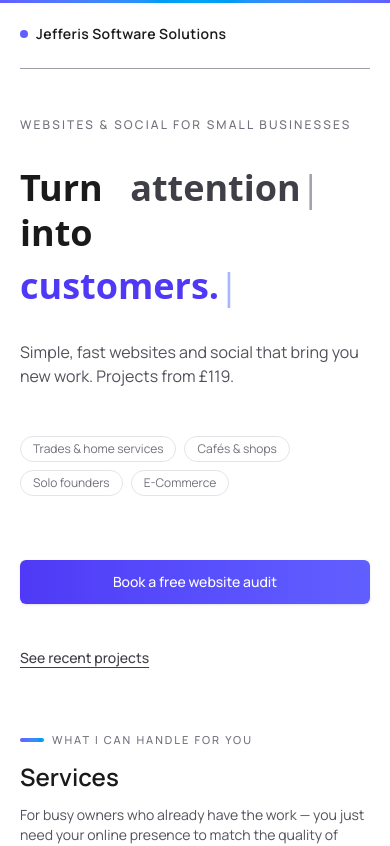
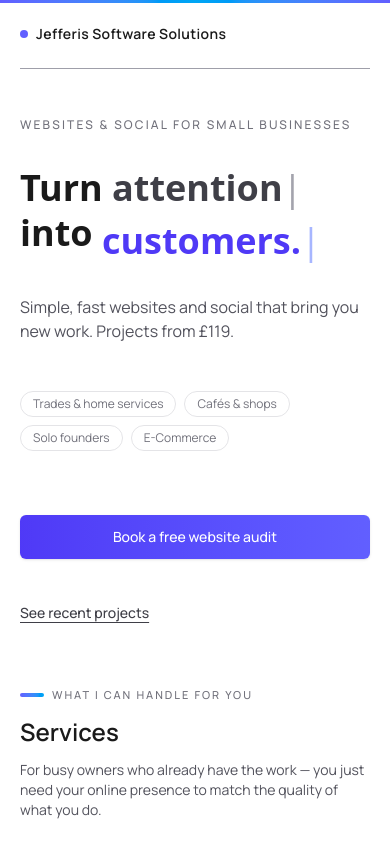
Before and after one commit to finnjefferis/jss, a Next.js app: page / in a window 390 px wide. Shown: the top 846 px of the page. Built offline with nearby package versions, Linux system fonts and the light colour scheme.

Commit message:
updated character space width for mobile

```diff
--- a/src/app/page.tsx
+++ b/src/app/page.tsx
@@ -365,7 +365,7 @@ export  function HeroText() {
         Turn{' '}
 
 
-        <span className="relative inline-grid  grid-cols-1 text-center min-w-[11ch]">
+        <span className="relative inline-grid  grid-cols-1 text-center min-w-[8ch]">
 
           <span className="invisible col-start-1 row-start-1 whitespace-pre">
             {maxFrom}
@@ -382,7 +382,7 @@ export  function HeroText() {
         into{' '}
 
 
-        <span className="relative inline-grid translate-y-2 grid-cols-1 text-left min-w-[14ch]">
+        <span className="relative inline-grid translate-y-2 grid-cols-1 text-left min-w-[8ch]">
           {/* GHOST */}
           <span className="invisible col-start-1 row-start-1 whitespace-pre">
             {maxTo}
```
